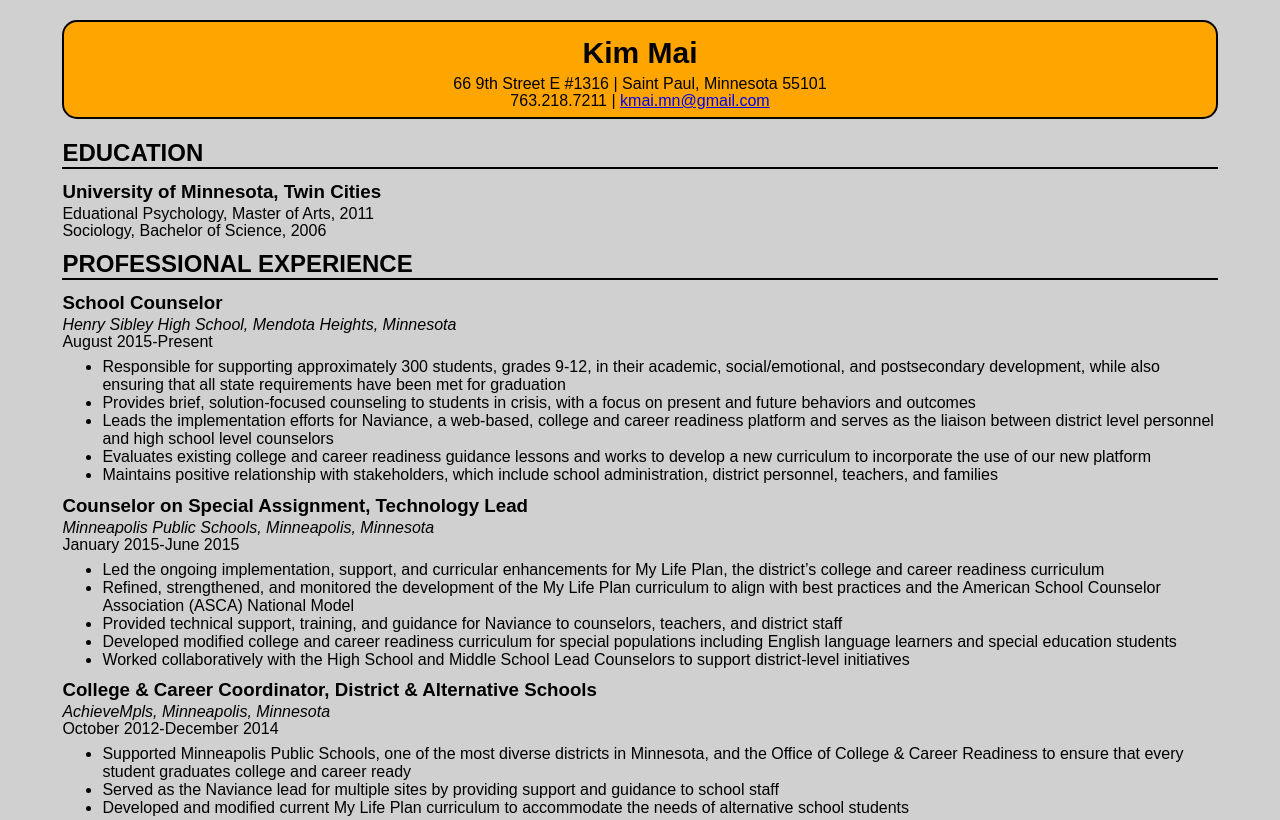
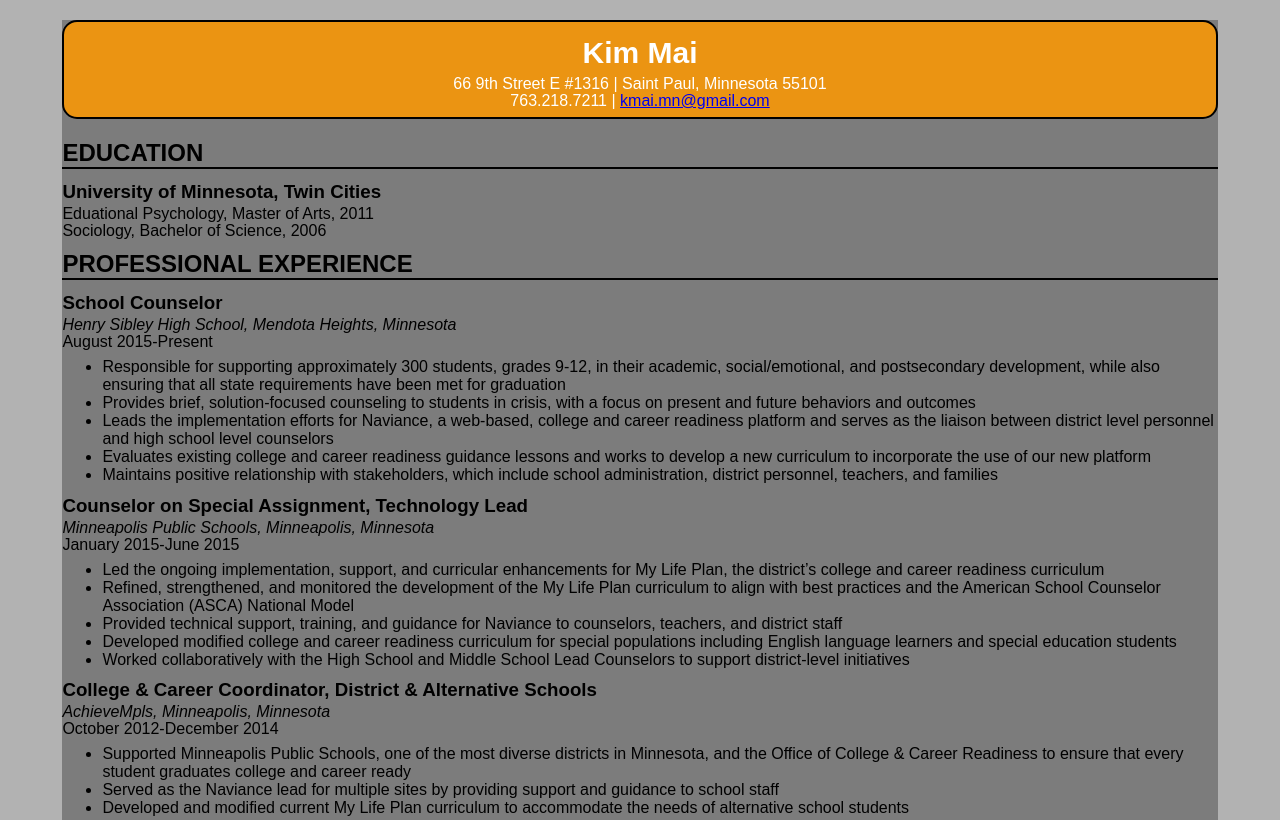
Before and after one commit to kmaimn/kmaimn.github.io, a plain HTML site: page index.html in a window 1280 px wide. Shown: the top 820 px of the page. Drawn offline with Linux system fonts and the light colour scheme.

Commit message:
Update stylesheet.css

```diff
--- a/stylesheet.css
+++ b/stylesheet.css
@@ -2,14 +2,15 @@ html, body {
 	font-family: sans-serif;
 	width: 95%;
 	height: 100%;
-	background-color: #d0d0d0;
+	background-color: rgba(0, 0, 0, 0.3);
 	margin: 0 auto;
 	margin-top: 10px;
 }
 
 #header {
 	text-align: center;
-	background-color: #ffa500;
+	background-color: rgba(255, 153, 0, 0.85);
+	color: rgba(255, 255, 255, 1);
 	border: 2px solid #000;
 	border-radius: 15px;
 	line-height: 1px;
```
